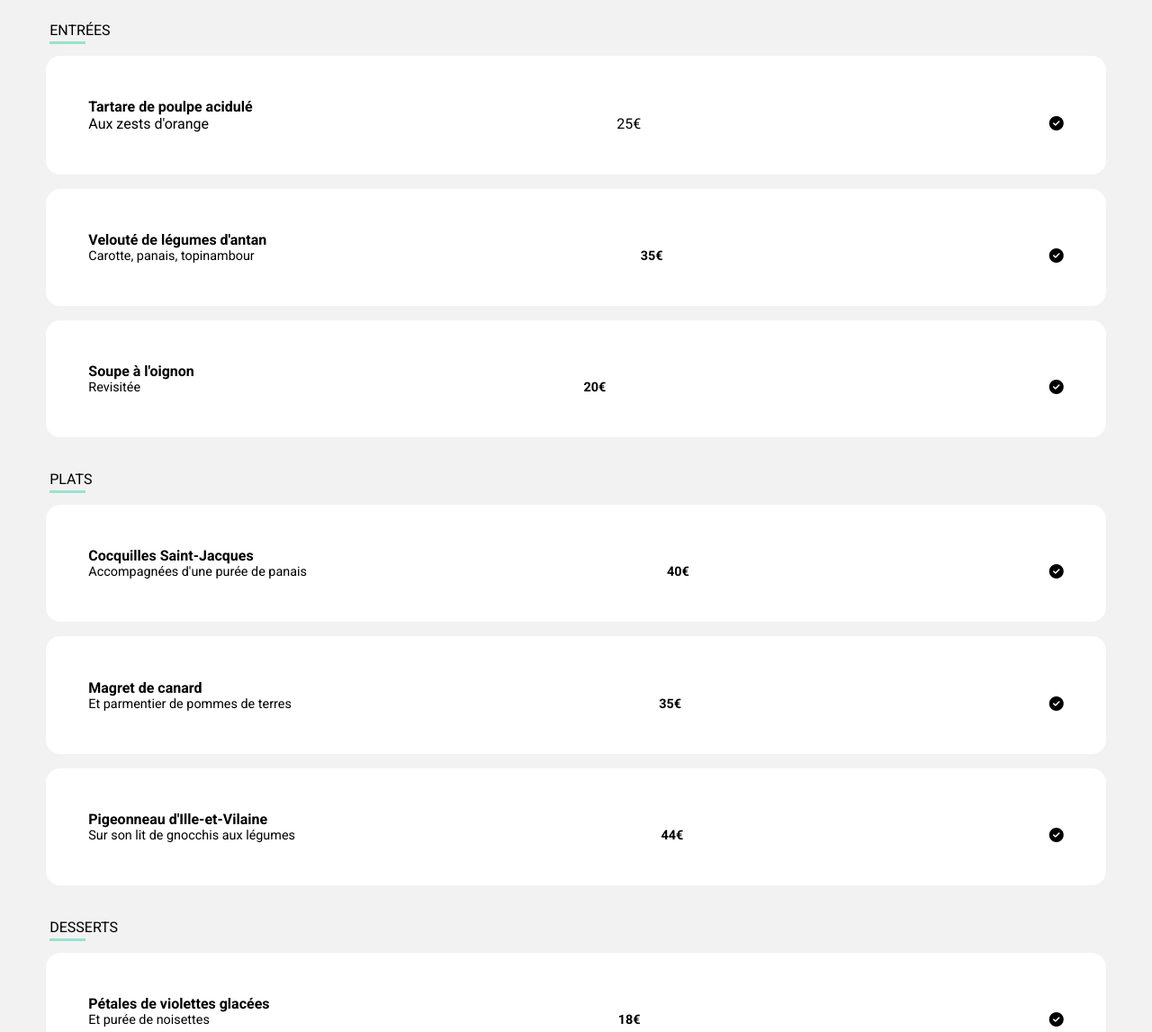
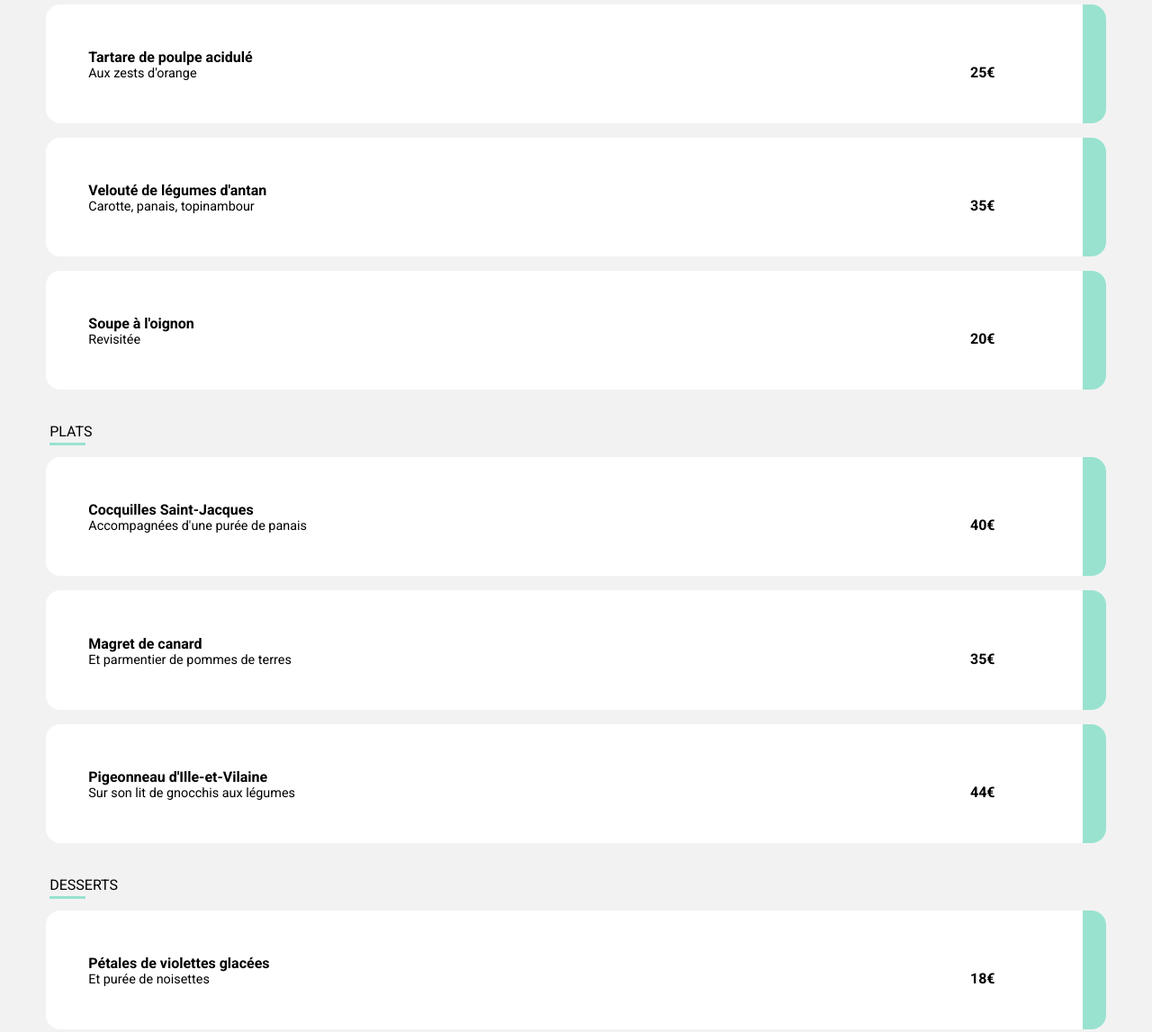
Before and after one commit to Renaud-Fagnou/RenaudFagnou_3_17082021, a website: page menus/a_la_francaise.html in a window 1280 px wide. Shown: the part 529-1676 px from the top of the page at 90% size. Drawn offline with Linux system fonts and the light colour scheme; a web font is replaced by a local one.

Commit message:
animations

```diff
--- a/menus/a_la_francaise.html
+++ b/menus/a_la_francaise.html
@@ -26,29 +26,33 @@
                     <h3>ENTRÉES</h3>
                     <div class="underline"></div>
                     <article>
+                        <div class="text">
                             <h4>Tartare de poulpe acidulé</h4>
-                        <div>
-                            <div class="a">Aux zests d'orange</div>
-                            <div class="b">25&euro;</div>
-                            <div class="c">
+                            <div>Aux zests d'orange</div>
+                        </div>
+                        <div class="price">25&euro;</div>
+                        <div class="verificon">
                             <span><i class="fas fa-check-circle"></i></span>
-                            </div>
                         </div>
                     </article>
                     <article>
+                        <div class="text">
                             <h4>Velouté de légumes d'antan</h4>
-                        <div>
-                            <p>Carotte, panais, topinambour</p>
-                            <p>35&euro;</p>
-                            <div><i class="fas fa-check-circle"></i></div>
+                            <div>Carotte, panais, topinambour</div>
+                        </div>
+                        <div class="price">35&euro;</div>
+                        <div class="verificon">
+                            <span><i class="fas fa-check-circle"></i></span>
                         </div>
                     </article>
                     <article>
+                        <div class="text">
                             <h4>Soupe à l'oignon</h4>
-                        <div>
-                            <p>Revisitée</p>
-                            <p>20&euro;</p>
-                            <div><i class="fas fa-check-circle"></i></div>
+                            <div>Revisitée</div>
+                        </div>
+                        <div class="price">20&euro;</div>
+                        <div class="verificon">
+                            <span><i class="fas fa-check-circle"></i></span>
                         </div>
                     </article>
                 </section>
@@ -56,27 +60,33 @@
                     <h3>PLATS</h3>
                     <div class="underline"></div>
                     <article>
+                        <div class="text">
                             <h4>Cocquilles Saint-Jacques</h4>
-                        <div>
-                            <p>Accompagnées d'une purée de panais</p>
-                            <p>40&euro;</p>
-                            <div><i class="fas fa-check-circle"></i></div>
+                            <div>Accompagnées d'une purée de panais</div>
+                        </div>
+                        <div class="price">40&euro;</div>
+                        <div class="verificon">
+                            <span><i class="fas fa-check-circle"></i></span>
                         </div>
                     </article>
                     <article>
+                        <div class="text">
                             <h4>Magret de canard</h4>
-                        <div>
-                            <p>Et parmentier de pommes de terres</p>
-                            <p>35&euro;</p>
-                            <div><i class="fas fa-check-circle"></i></div>
+                            <div>Et parmentier de pommes de terres</div>
+                        </div>
+                        <div class="price">35&euro;</div>
+                        <div class="verificon">
+                            <span><i class="fas fa-check-circle"></i></span>
                         </div>
                     </article>
                     <article>
+                        <div class="text">
                             <h4>Pigeonneau d'Ille-et-Vilaine</h4>
-                        <div>
-                            <p>Sur son lit de gnocchis aux légumes</p>
-                            <p>44&euro;</p>
-                            <div><i class="fas fa-check-circle"></i></div>
+                            <div>Sur son lit de gnocchis aux légumes</div>
+                        </div>
+                        <div class="price">44&euro;</div>
+                        <div class="verificon">
+                            <span><i class="fas fa-check-circle"></i></span>
                         </div>
                     </article>
                 </section>
@@ -84,27 +94,33 @@
                     <h3>DESSERTS</h3>
                     <div class="underline"></div>
                     <article>
+                        <div class="text">
                         <h4>Pétales de violettes glacées</h4>
-                        <div>
-                            <p>Et purée de noisettes</p>
-                            <p>18&euro;</p>
-                            <div><i class="fas fa-check-circle"></i></div>
+                        <div>Et purée de noisettes</div>
+                        </div>
+                        <div class="price">18&euro;</div>
+                        <div class="verificon">
+                            <span><i class="fas fa-check-circle"></i></span>
                         </div>
                     </article>
                     <article>
+                        <div class="text">
                             <h4>Fondant au chocolat</h4>
-                        <div>
-                            <p>Revisité</p>
-                            <p>22&euro;</p>
-                            <div><i class="fas fa-check-circle"></i></div>
+                            <div>Revisité</div>
+                        </div>
+                        <div class="price">22&euro;</div>
+                        <div class="verificon">
+                            <span><i class="fas fa-check-circle"></i></span>
                         </div>
                     </article>
                     <article>
+                        <div class="text">
                             <h4>Millefeuille croustillant</h4>
-                        <div>
-                            <p>Myrtilles et pâte d'amande</p>
-                            <p>23&euro;</p>
-                            <div><i class="fas fa-check-circle"></i></div>
+                            <div>Myrtilles et pâte d'amande</div>
+                        </div>
+                        <div class="price">23&euro;</div>
+                        <div class="verificon">
+                            <span><i class="fas fa-check-circle"></i></span>
                         </div>
                     </article>
                 </section>
--- a/sass/components/_hearts.scss
+++ b/sass/components/_hearts.scss
@@ -35,3 +35,16 @@
         transition: opacity 250ms;
     }
 }
+.restaurant-menu{
+    .card-footer__hearts{
+        font-size: 1em;
+        padding: 0;
+        &--full{
+            top: 5px;
+            padding-left: 15px;
+        }
+        &--empty{
+            padding-left: 15px;
+        }
+    }
+}
--- a/sass/layout/_header.scss
+++ b/sass/layout/_header.scss
@@ -2,7 +2,7 @@ header{
     display: flex;
     flex-direction: row;
     justify-content: center;
-    margin-bottom: 13px;
+    margin: 13px 0 13px;
     a{
         position: relative;
         height: 72.5%;
--- a/sass/layout/_main-menu.scss
+++ b/sass/layout/_main-menu.scss
@@ -5,7 +5,7 @@ body{
     img{
         object-fit: cover;
         position: absolute;
-        width: 96%;
+        width: 100%;
         height: 16.75em;
     }
     .div-button{
@@ -32,31 +32,107 @@ body{
             h3{
                 margin: 16px 4px 0;
             }
+            article:nth-child(3){
+                animation: article-anim 1000ms;
+                transform: translate(0);
+                opacity: 0;
+                animation-delay: 500ms;
+                animation-fill-mode: both;
+            }
+            article:nth-child(4){
+                animation: article-anim 1000ms;
+                transform: translate(0);
+                opacity: 0;
+                animation-delay: 1000ms;
+                animation-fill-mode: both;
+            }
             article:nth-child(5){
                 margin-bottom: 37px;
+                animation: article-anim 1000ms;
+                transform: translate(0);
+                opacity: 0;
+                animation-delay: 1500ms;
+                animation-fill-mode: both;
+            }
+            article:nth-child(6){
+                margin-bottom: 37px;
+                animation: article-anim 1000ms;
+                transform: translate(0);
+                opacity: 0;
+                animation-delay: 2000ms;
+                animation-fill-mode: both;
             }
             article{
-                width: 92%;
+                display: flex;
+                width: 100%;
                 background-color: white;
                 border-radius: 1em;
                 margin-bottom: 1em;
-                padding: 4%;
+                animation: article-anim 1000ms;
+                transform: translate(0);
+                opacity: 0;
+                animation-fill-mode: both;
+                overflow: hidden;
                 h4{
                 margin: 0;
                 font-weight: 700;
+                white-space: nowrap;
+                text-overflow: ellipsis;
+                overflow: hidden;
                 }
                 div{
-                    display: flex;
                     justify-content: space-between;
-                    p{
-                        margin: 0;
+                    flex-direction: column;
+                    align-self: end;
+                    div{
                         font-size: 0.9em;
+                        white-space: nowrap;
+                        text-overflow: ellipsis;
+                        overflow: hidden;
                     }
-                    p + p{
-                        font-weight: bold;
-                    }
+                }
+                .text{
+                    flex: 1;
+                    padding: 4% 0 4% 4%;
+                    white-space: nowrap;
+                    text-overflow: ellipsis;
+                    overflow: hidden;
+                }
+                .price{
+                    font-weight: bold;
+                    padding: 4%;
+                    transform: translate(50px, 0);
+                    transition: transform 1000ms ease-in-out;
+                    transition-delay: 250ms;
+                }
+                .verificon{
+                    height: 100%;
+                    align-self: center;
+                    text-align: center;
+                    color: white;
+                    background-color: $color-tertiary;
+                    padding: 4%;
+                    font-size: 2em;
+                    transform: translate(100px, 0);
+                    transition: transform 1000ms ease-in-out;
+                }
+                &:hover .verificon{
+                    transform: translate(0, 0);
+                }
+                &:hover .price{
+                    transform: translate(0, 0);
                 }
             }
         }
     }
 }
+@keyframes article-anim {
+    0%{
+        transform: translate(0,30px);
+        opacity: 0;
+    }
+    100%{
+        transform: translate(0,0);
+        opacity: 1;
+    }
+  }
--- a/sass/pages/_loader.scss
+++ b/sass/pages/_loader.scss
@@ -50,7 +50,7 @@
     46% {
         transform: scaleX(.81);
     }
-    85%,100% {
+    85%, 100% {
         opacity: 1;
     }
     100% {
@@ -60,6 +60,6 @@
 @keyframes loaderanim {
     100% {
       opacity: 0;
-      z-index: -10;
+      z-index: -1;
     }
 }
--- a/sass/pages/_restaurants.scss
+++ b/sass/pages/_restaurants.scss
@@ -16,13 +16,13 @@
         article{
             background-color: white;
             width: 90%;
-            margin: 5% 5%;
+            margin: 5%;
             border-radius: 1em;
             box-shadow: 0 0 15px #00000025;
             overflow: hidden;
             p:first-child{
                 position: absolute;
-                margin-left: 17em;
+                margin-left: 18em;
                 background-color: #99E2D0;
                 border-radius: 0.15em;
                 padding: 0.4em 0.9em;
```
Also changed, not shown: css/styles.css, 1 other file. Lines whose indentation alone changed are shown as unchanged.
